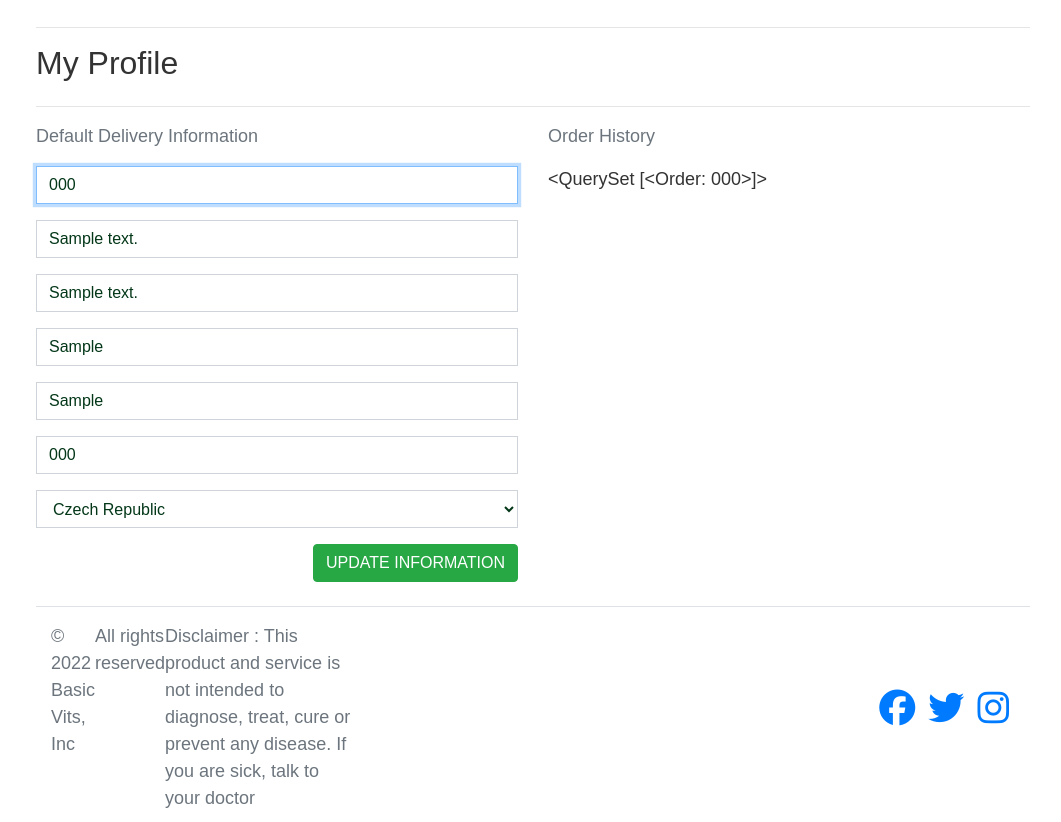
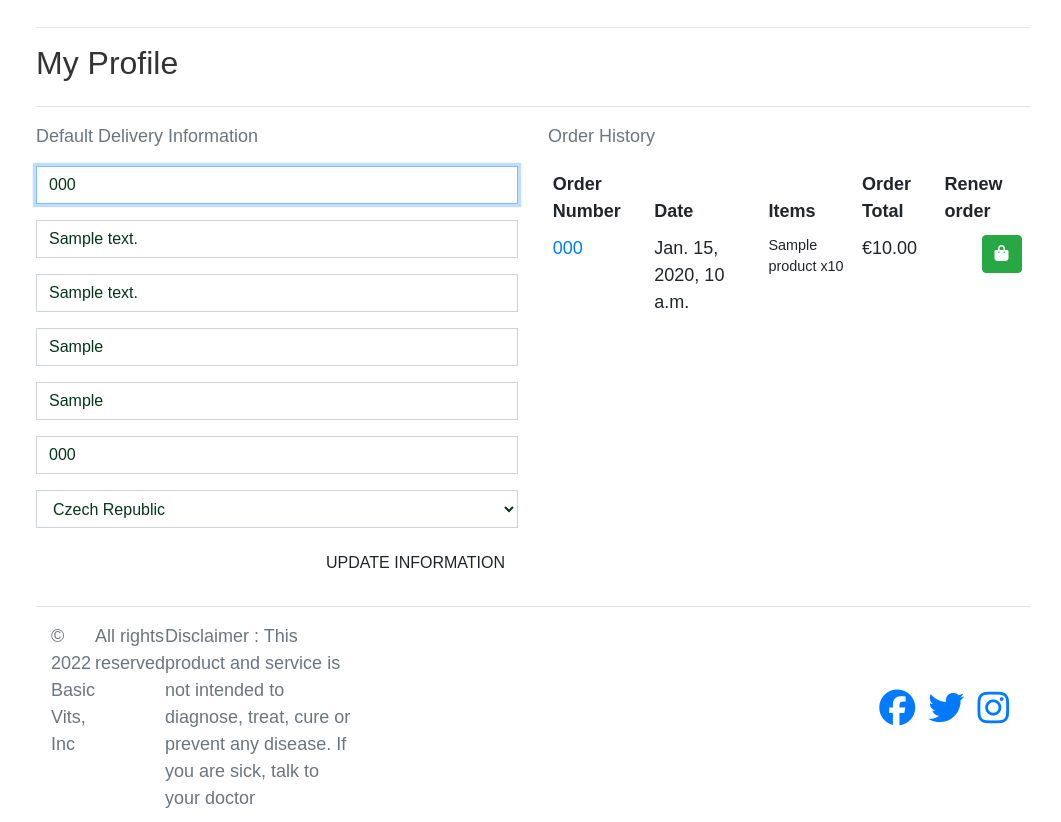
Before and after one commit to Code-Institute-Submissions/florencemezino-basic-vits_AprResub, a Django app: page /profile/ in a window 1280 px wide. Shown: the part 153-975 px from the top of the page, without its empty margins (107-1168 px from the left). Run offline with Django 3.2, Linux system fonts and the light colour scheme; a user stored in the database is signed in; tables that the repository leaves empty hold one stand-in row (values such as "Sample post"); parts of the project's set-up code (start-up, migrations or seed data) failed here and were passed over; some libraries are stand-ins or nearby versions.

Commit message:
added order history and updated checkout views

```diff
--- a/checkout/admin.py
+++ b/checkout/admin.py
@@ -16,7 +16,7 @@
                        'grand_total','original_bag',
                        'stripe_pid')
 
-    fields = ('order_number', 'date', 'full_name',
+    fields = ('order_number', 'user_profile', 'date', 'full_name',
               'email', 'phone_number', 'country',
               'postcode', 'town_or_city', 'street_address1',
               'street_address2', 'county', 'delivery_cost',
--- a/profiles/static/profiles/css/profile.css
+++ b/profiles/static/profiles/css/profile.css
@@ -12,6 +12,11 @@
 
 } */
 
+
+.order-history {
+    max-height: 416px; /* height of profile form + submit button */
+    overflow-y: auto;
+}
 
 #profile-update-form .form-control {
     color:#033718;
--- a/profiles/templates/profiles/profile.html
+++ b/profiles/templates/profiles/profile.html
@@ -29,12 +29,53 @@
                 <form class="mt-3" action="{% url 'profile' %}" method="POST" id="profile-update-form">
                     {% csrf_token %}
                     {{ form|crispy }}
-                    <button class="btn btn-success text-uppercase float-right">Update Information</button>
+                    <button class="btn btn-black rounded-0 text-uppercase float-right">Update Information</button>
                 </form>
             </div>
             <div class="col-12 col-lg-6">
                 <p class="text-muted">Order History</p>
-                {{ orders }}
+                <div class="order-history table-responsive">
+                    <table class="table table-sm table-borderless">
+                        <thead>
+                            <tr>
+                                <th>Order Number</th>
+                                <th>Date</th>
+                                <th>Items</th>
+                                <th>Order Total</th>
+                                <th>Renew order</th>
+                            </tr>
+                        </thead>
+                        <tbody>
+                            {% for order in orders %}
+                                <tr>
+                                    <td>
+                                        <a href="{% url 'order_history' order.order_number %}"
+                                        title="{{ order.order_number }}">
+                                            {{ order.order_number|truncatechars:6 }}
+                                        </a>
+                                    </td>
+                                    <td>{{ order.date }}</td>
+                                    <td>
+                                        <ul class="list-unstyled">
+                                            {% for item in order.lineitems.all %}
+                                                <li class="small">
+                                                    {{ item.product.name }} x{{ item.quantity }}
+                                                </li>
+                                            {% endfor %}
+                                        </ul>
+                                    </td>
+                                    <td>€{{ order.grand_total }}</td>
+                                    <td>
+                                        <span class="icon mr-2"></span>
+                                        <a href="{% url 'products' %}" class="btn btn-success">
+                                            <i class="fas fa-shopping-bag"></i>
+                                        </a>
+                                    </td>
+                                </tr>
+                            {% endfor %}
+                        </tbody>
+                    </table>
+                </div>
             </div>
         </div>
 {% endblock %}
--- a/profiles/urls.py
+++ b/profiles/urls.py
@@ -1,7 +1,7 @@
-from django.contrib import admin
 from django.urls import path
 from . import views
 
 urlpatterns = [
-    path('', views.profile, name='profile')
+    path('', views.profile, name='profile'),
+    path('order_history/<order_number>', views.order_history, name='order_history'),
 ]
--- a/profiles/views.py
+++ b/profiles/views.py
@@ -4,6 +4,7 @@
 from .models import UserProfile
 from .forms import UserProfileForm
 
+from checkout.models import Order
 
 def profile(request):
     """ Display the user's profile. """
@@ -26,3 +27,20 @@
     }
 
     return render(request, template, context)
+
+
+def order_history(request, order_number):
+    order = get_object_or_404(Order, order_number=order_number)
+
+    messages.info(request, (
+        f'This is a past confirmation for order number {order_number}. '
+        'A confirmation email was sent on the order date.'
+    ))
+
+    template = 'checkout/checkout_success.html'
+    context = {
+        'order': order,
+        'from_profile': True,
+    }
+
+    return render(request, template, context)
--- a/templates/includes/toasts/toast_success.html
+++ b/templates/includes/toasts/toast_success.html
@@ -40,7 +40,7 @@
                             Spend <strong>€{{ free_delivery_delta }}</strong> more to get free next day delivery!
                         </p>
                     {% endif %}
-                    <a href="{% url 'view_bag' %}" class="btn btn-success btn-block rounded-0">
+                    <a href="{% url 'view_bag' %}" class="btn btn-success btn-block">
                         <span class="text-uppercase">Go To Secure Checkout</span>
                         <span class="icon">
                             <i class="fas fa-lock"></i>
```
Also changed, not shown: checkout/templates/checkout/checkout_success.html (+11 -2 lines), checkout/views.py (+45 -1 lines).
